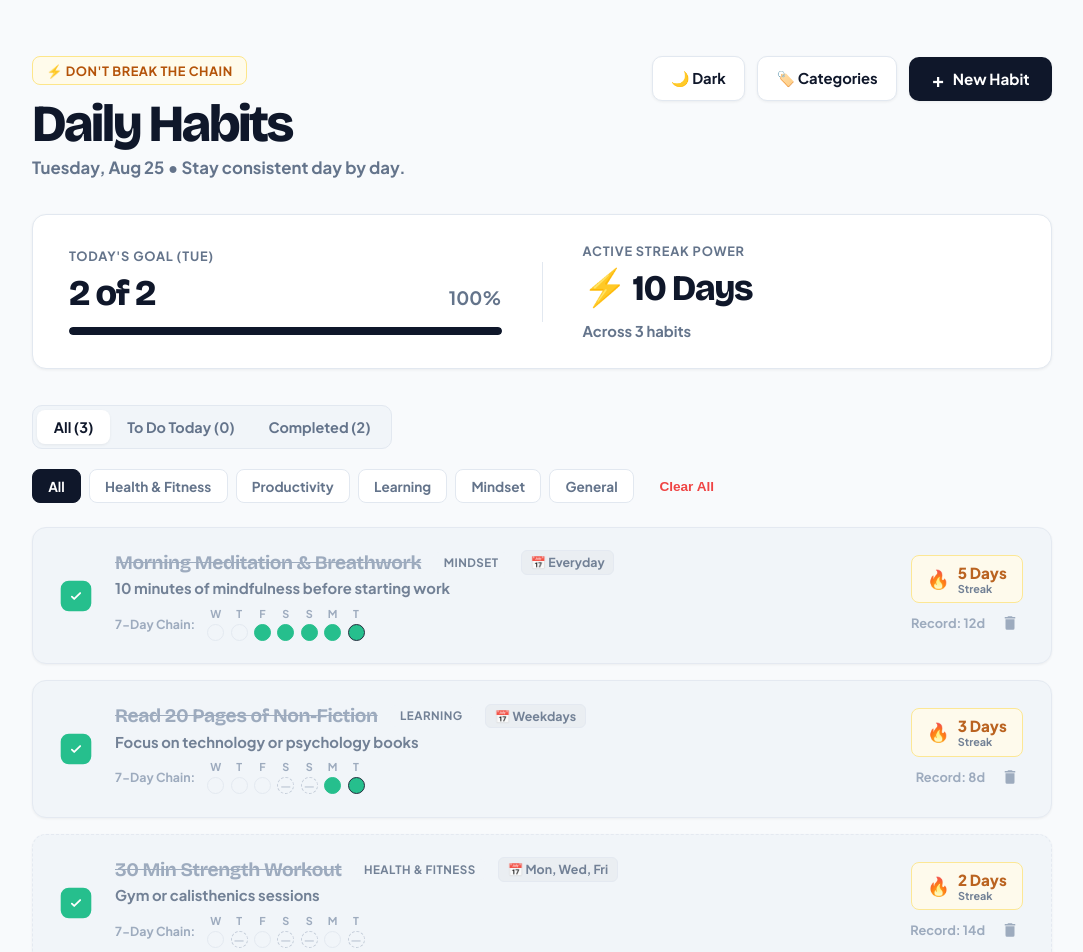
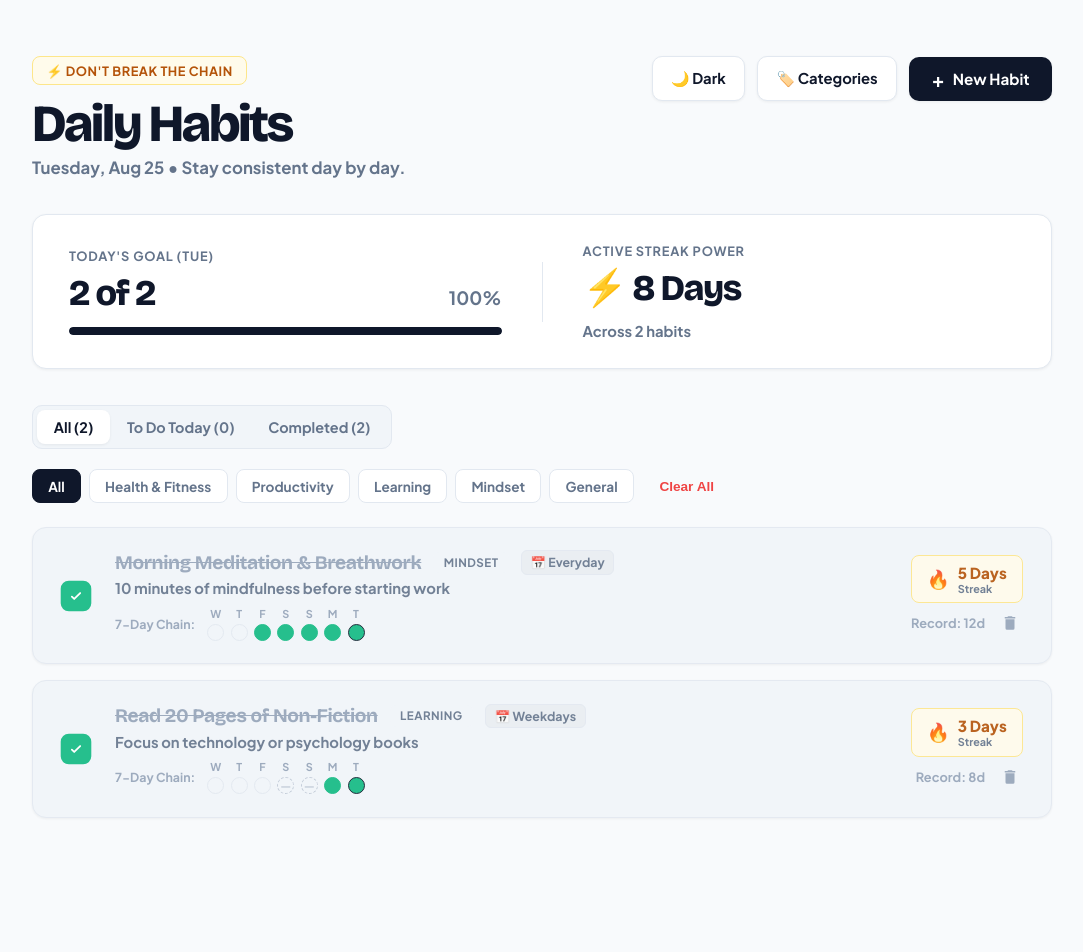
Before and after one commit to Nathanellevy-DI/HabbitTracker.github.io, a React (Vite) app: page / in a window 1280 px wide. Shown: the top 952 px of the page, without its empty margins (98-1181 px from the left). After the commit the page ends 874 px from the top, so only its background shows below. Built offline with nearby package versions, Linux system fonts and the light colour scheme; the HTML template or start-up script is replaced by a standard one.

Commit message:
Add browser localStorage persistence for habits, categories, and theme

```diff
--- a/src/components/HabitDashboard.jsx
+++ b/src/components/HabitDashboard.jsx
@@ -20,22 +20,22 @@ const getTodayStr = (offsetDays = 0) => {
   return d.toISOString().split('T')[0];
 };
 
-// Helper to get Day ID ('Mon', 'Tue', etc.) for a date object or YYYY-MM-DD
+// Helper to get Day ID ('Mon', 'Tue', etc.)
 const getDayIdFromDate = (dateObj) => {
-  const dayIndex = dateObj.getDay(); // 0 = Sun, 1 = Mon ...
+  const dayIndex = dateObj.getDay();
   const map = ['Sun', 'Mon', 'Tue', 'Wed', 'Thu', 'Fri', 'Sat'];
   return map[dayIndex];
 };
 
-// Initial sample data with targetDays
-const INITIAL_HABITS = [
+// Initial default habits if localStorage is empty
+const DEFAULT_HABITS = [
   {
     id: 'h1',
     name: 'Morning Meditation & Breathwork',
     description: '10 minutes of mindfulness before starting work',
     category: 'Mindset',
     color: '#2563eb',
-    targetDays: ['Mon', 'Tue', 'Wed', 'Thu', 'Fri', 'Sat', 'Sun'], // Everyday
+    targetDays: ['Mon', 'Tue', 'Wed', 'Thu', 'Fri', 'Sat', 'Sun'],
     currentStreak: 5,
     longestStreak: 12,
     completedDates: [getTodayStr(-4), getTodayStr(-3), getTodayStr(-2), getTodayStr(-1), getTodayStr(0)],
@@ -47,37 +47,55 @@ const INITIAL_HABITS = [
     description: 'Focus on technology or psychology books',
     category: 'Learning',
     color: '#059669',
-    targetDays: ['Mon', 'Tue', 'Wed', 'Thu', 'Fri'], // Weekdays only
+    targetDays: ['Mon', 'Tue', 'Wed', 'Thu', 'Fri'],
     currentStreak: 3,
     longestStreak: 8,
     completedDates: [getTodayStr(-2), getTodayStr(-1), getTodayStr(0)],
     createdAt: '2026-08-05',
   },
-  {
-    id: 'h3',
-    name: '30 Min Strength Workout',
-    description: 'Gym or calisthenics sessions',
-    category: 'Health & Fitness',
-    color: '#d97706',
-    targetDays: ['Mon', 'Wed', 'Fri'], // 3 days a week
-    currentStreak: 2,
-    longestStreak: 14,
-    completedDates: [getTodayStr(-2), getTodayStr(0)],
-    createdAt: '2026-08-10',
-  },
 ];
 
-const INITIAL_CATEGORIES = ['Health & Fitness', 'Productivity', 'Learning', 'Mindset', 'General'];
+const DEFAULT_CATEGORIES = ['Health & Fitness', 'Productivity', 'Learning', 'Mindset', 'General'];
 const PALETTE = ['#0f172a', '#2563eb', '#059669', '#d97706', '#dc2626', '#7c3aed', '#0284c7'];
 
+// LocalStorage Keys
+const STORAGE_KEYS = {
+  HABITS: 'habit_tracker_habits_v2',
+  CATEGORIES: 'habit_tracker_categories_v2',
+  THEME: 'habit_tracker_theme_v2',
+};
+
 export default function HabitDashboard() {
-  const [habits, setHabits] = useState(INITIAL_HABITS);
-  const [categories, setCategories] = useState(INITIAL_CATEGORIES);
+  // Load initial states from localStorage with fallbacks
+  const [habits, setHabits] = useState(() => {
+    try {
+      const saved = localStorage.getItem(STORAGE_KEYS.HABITS);
+      return saved ? JSON.parse(saved) : DEFAULT_HABITS;
+    } catch {
+      return DEFAULT_HABITS;
+    }
+  });
+
+  const [categories, setCategories] = useState(() => {
+    try {
+      const saved = localStorage.getItem(STORAGE_KEYS.CATEGORIES);
+      return saved ? JSON.parse(saved) : DEFAULT_CATEGORIES;
+    } catch {
+      return DEFAULT_CATEGORIES;
+    }
+  });
+
+  const [isDarkMode, setIsDarkMode] = useState(() => {
+    try {
+      const saved = localStorage.getItem(STORAGE_KEYS.THEME);
+      return saved ? JSON.parse(saved) : false;
+    } catch {
+      return false;
+    }
+  });
+
   const [filterCategory, setFilterCategory] = useState('All');
   const [activeTab, setActiveTab] = useState('all'); // 'all' | 'pending' | 'completed'
-
-  // Theme state
-  const [isDarkMode, setIsDarkMode] = useState(false);
 
   // Modals state
   const [showAddModal, setShowAddModal] = useState(false);
@@ -86,7 +104,7 @@ export default function HabitDashboard() {
   // New habit form states
   const [newHabitName, setNewHabitName] = useState('');
   const [newHabitDesc, setNewHabitDesc] = useState('');
-  const [newHabitCategory, setNewHabitCategory] = useState('Health & Fitness');
+  const [newHabitCategory, setNewHabitCategory] = useState(categories[0] || 'General');
   const [newHabitColor, setNewHabitColor] = useState('#2563eb');
   const [newTargetDays, setNewTargetDays] = useState(ALL_DAY_IDS);
 
@@ -96,8 +114,31 @@ export default function HabitDashboard() {
   const todayDateObj = new Date();
   const todayDayId = getDayIdFromDate(todayDateObj);
 
-  // Apply dark mode class to root container
+  // Persist habits to localStorage on change
   useEffect(() => {
+    try {
+      localStorage.setItem(STORAGE_KEYS.HABITS, JSON.stringify(habits));
+    } catch (e) {
+      console.error('Failed to save habits to localStorage:', e);
+    }
+  }, [habits]);
+
+  // Persist categories to localStorage on change
+  useEffect(() => {
+    try {
+      localStorage.setItem(STORAGE_KEYS.CATEGORIES, JSON.stringify(categories));
+    } catch (e) {
+      console.error('Failed to save categories to localStorage:', e);
+    }
+  }, [categories]);
+
+  // Persist theme & toggle dark mode class on change
+  useEffect(() => {
+    try {
+      localStorage.setItem(STORAGE_KEYS.THEME, JSON.stringify(isDarkMode));
+    } catch (e) {
+      console.error('Failed to save theme to localStorage:', e);
+    }
     if (isDarkMode) {
       document.body.classList.add('dark-theme');
     } else {
@@ -114,20 +155,14 @@ export default function HabitDashboard() {
     let streak = 0;
     let checkDate = new Date();
 
-    // Determine starting date for check:
-    // If today is a target day and completed -> count from today.
-    // If today is a target day and NOT completed -> check if we need to start from yesterday.
-    // If today is NOT a target day -> start checking backwards from yesterday.
     const todayFormatted = checkDate.toISOString().split('T')[0];
     const isTodayTarget = targetSet.has(getDayIdFromDate(checkDate));
     const isTodayDone = datesSet.has(todayFormatted);
 
     if (isTodayTarget && !isTodayDone) {
-      // Check if we missed today or if we should look back to past target days
       checkDate.setDate(checkDate.getDate() - 1);
     }
 
-    // Walk backward day by day
     for (let i = 0; i < 365; i++) {
       const formatted = checkDate.toISOString().split('T')[0];
       const dayId = getDayIdFromDate(checkDate);
@@ -136,11 +171,9 @@ export default function HabitDashboard() {
         if (datesSet.has(formatted)) {
           streak++;
         } else {
-          // If we encounter a target day that wasn't completed, streak is broken
           break;
         }
       }
-      // If dayId is NOT a target day (rest day), skip it without breaking streak!
       checkDate.setDate(checkDate.getDate() - 1);
     }
 
@@ -192,7 +225,7 @@ export default function HabitDashboard() {
   // Target days selector helpers
   const toggleTargetDay = (dayId) => {
     if (newTargetDays.includes(dayId)) {
-      if (newTargetDays.length === 1) return; // Must have at least 1 day
+      if (newTargetDays.length === 1) return;
       setNewTargetDays(newTargetDays.filter((d) => d !== dayId));
     } else {
       setNewTargetDays([...newTargetDays, dayId]);
@@ -259,7 +292,6 @@ export default function HabitDashboard() {
     }
   };
 
-  // Format schedule text badge
   const getScheduleBadgeText = (targetDays) => {
     if (!targetDays || targetDays.length === 7) return 'Everyday';
     if (targetDays.length === 5 && !targetDays.includes('Sat') && !targetDays.includes('Sun')) return 'Weekdays';
@@ -267,7 +299,6 @@ export default function HabitDashboard() {
     return targetDays.join(', ');
   };
 
-  // Filter habits scheduled for today vs general
   const habitsForToday = useMemo(() => {
     return habits.filter((h) => h.targetDays.includes(todayDayId));
   }, [habits, todayDayId]);
```
